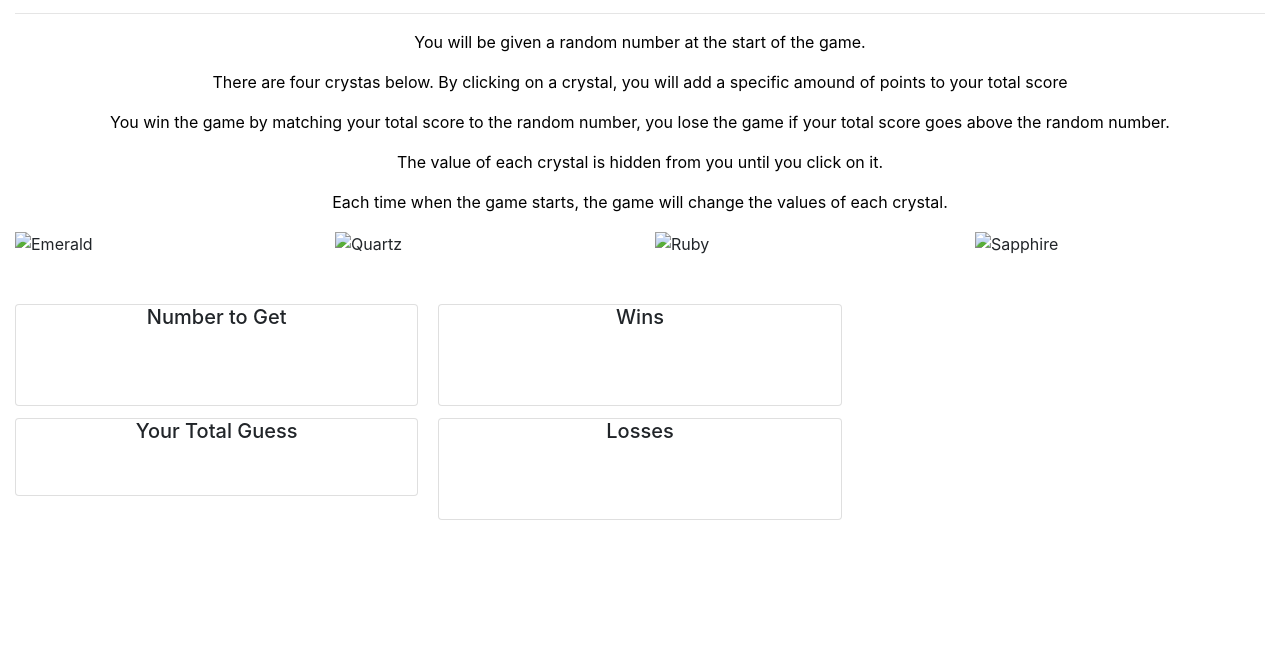
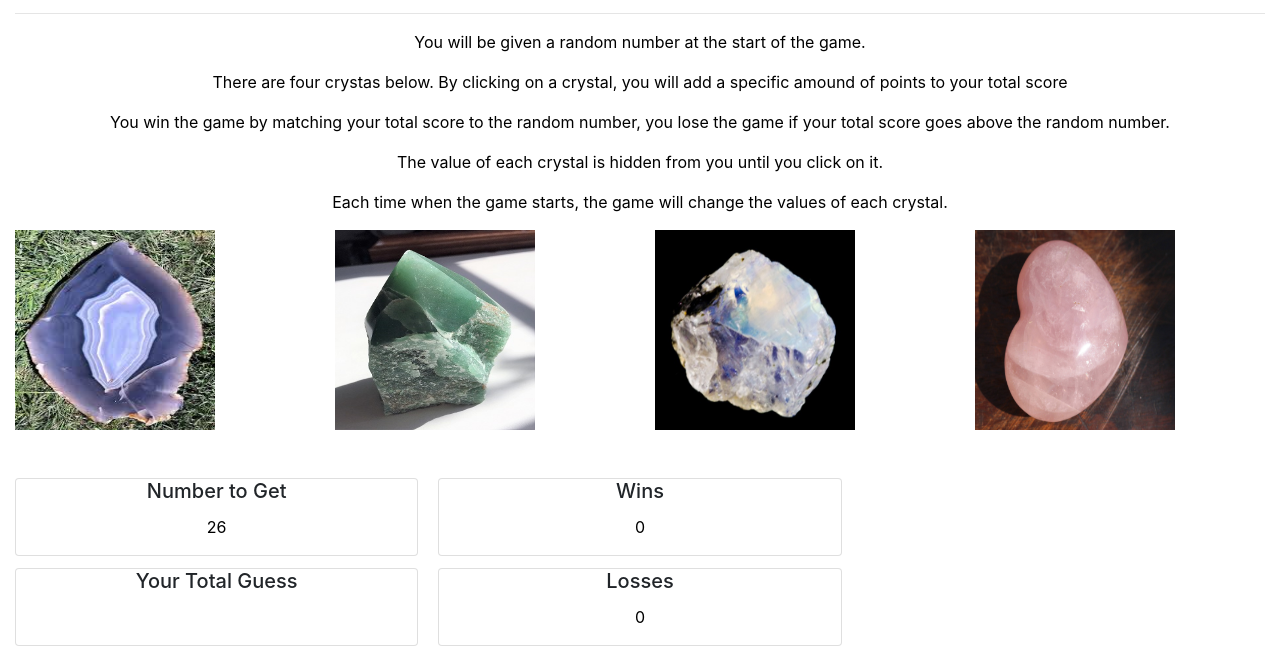
Before and after one commit to dianisssc/crystal-collector, a plain HTML site: page index.html in a window 1280 px wide. Shown: the part 131-800 px from the top of the page. Drawn offline with nearby package versions, Linux system fonts and the light colour scheme.

Commit message:
adjustments

```diff
--- a/index.html
+++ b/index.html
@@ -6,9 +6,9 @@
     <title>Crystal Collector</title>
     <link rel="stylesheet" href="https://maxcdn.bootstrapcdn.com/bootstrap/4.0.0/css/bootstrap.min.css" integrity="sha384-Gn5384xqQ1aoWXA+058RXPxPg6fy4IWvTNh0E263XmFcJlSAwiGgFAW/dAiS6JXm"
         crossorigin="anonymous">
-    <link rel="stylesheet" type="text/css" href="assets/css/style.css">
+    <link rel="stylesheet" type="text/css" href="assets/style.css">
     <script type="text/javascript" src="https://code.jquery.com/jquery-2.2.0.js"></script>
-    <script type="text/javascript" src="assets/javascript/javascript.js"></script>
+    <script type="text/javascript" src="assets/javascript.js"></script>
 </head>
 
 <body background="assets/images/dark_wall.png">
@@ -29,16 +29,16 @@
         </div>
         <div class="row">
             <div class="col-md-3 gems">
-                <img src="assets/images/emerald.jpg" class=gemImage id="one" alt="Emerald" width=200px height=200px>
+                <img src="assets/images/agate.jpg" class=gemImage id="one" alt="Emerald" width=200px height=200px>
             </div>
             <div class="col-md-3 gems">
-                <img src="assets/images/quartz.jpg" class=gemImage id="two" alt="Quartz" width=200px height=200px>
+                <img src="assets/images/green aventurine.jpg" class=gemImage id="two" alt="Quartz" width=200px height=200px>
             </div>
             <div class="col-md-3 gems">
-                <img src="assets/images/ruby.jpg" class=gemImage id="three" alt="Ruby" width=200px height=200px>
+                <img src="assets/images/moonstone.jpg" class=gemImage id="three" alt="Ruby" width=200px height=200px>
             </div>
             <div class="col-md-3 gems">
-                <img src="assets/images/sapphire.jpg" class=gemImage id="four" alt="Sapphire" width=200px height=200px>
+                <img src="assets/images/rose.jpg" class=gemImage id="four" alt="Sapphire" width=200px height=200px>
             </div>
         </div>
         <br>
```
Also changed, not shown: assets/images/agate.jpg (added), assets/images/green aventurine.jpg (added), assets/images/moonstone.jpg (added), assets/images/rose.jpg (added), 2 other files.
